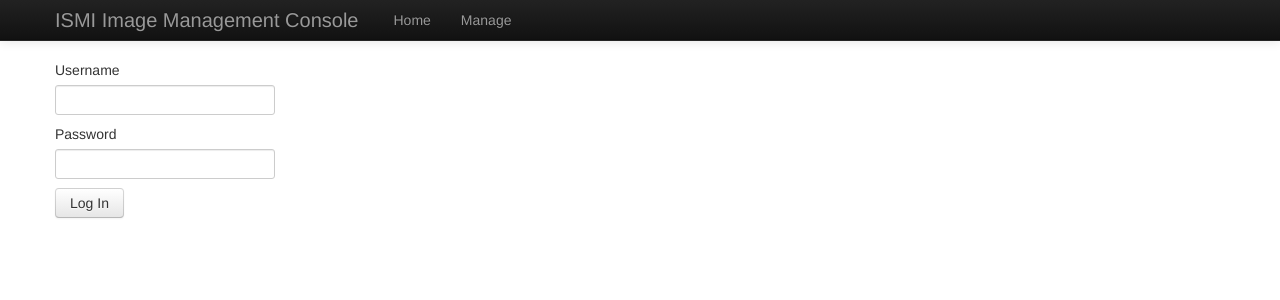
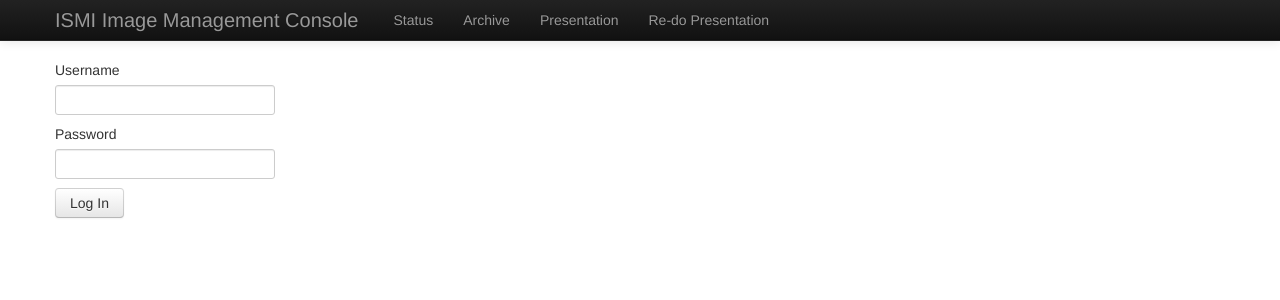
Before and after one commit to robcast/ismi-imageadmin, a Django app: page /imageadmin/login/ in a window 1280 px wide. Shown: the top 300 px of the page. Run offline with Django 4.2, Linux system fonts and the light colour scheme; parts of the project's set-up code (start-up, migrations or seed data) failed here and were passed over.

Commit message:
split manage page into separate archive, presentation, and redo pages.

```diff
--- a/renamer/imageadmin/templates/base.html
+++ b/renamer/imageadmin/templates/base.html
@@ -32,8 +32,11 @@
           <a class="brand" href="#">ISMI Image Management Console</a>
           <div class="nav-collapse collapse">
             <ul class="nav">
-              <li><a href="{% url 'home' %}">Home</a></li>
-              <li><a href="{% url 'manage' %}">Manage</a></li>
+              <li><a href="{% url 'home' %}">Status</a></li>
+              <!-- <li><a href="{% url 'manage' %}">Manage</a></li> -->
+              <li><a href="{% url 'show_to_archive' %}">Archive</a></li>
+              <li><a href="{% url 'show_to_diva' %}">Presentation</a></li>
+              <li><a href="{% url 'show_diva_redo' %}">Re-do Presentation</a></li>
             </ul>
           </div><!--/.nav-collapse -->
         </div>
--- a/renamer/imageadmin/templates/imageadmin/home.html
+++ b/renamer/imageadmin/templates/imageadmin/home.html
@@ -26,7 +26,7 @@
 </div>
 {% endif %}
 
-<h3>Diva Conversion in Progress</h3>
+<h3>Presentation Processing in Progress</h3>
 {% if diva_in_progress %}
 <table class="table table-condensed table-bordered">
     <thead>
--- a/renamer/imageadmin/urls.py
+++ b/renamer/imageadmin/urls.py
@@ -6,6 +6,9 @@ from . import views
 urlpatterns = [
     path('', views.home, name='home'),
     path('manage/', views.manage, name='manage'),
+    path('show_to_archive/', views.show_to_archive, name='show_to_archive'),
+    path('show_to_diva/', views.show_to_diva, name='show_to_diva'),
+    path('show_diva_redo/', views.show_diva_redo, name='show_diva_redo'),
     path('login/', views.user_login, name='login'),
     path('logout/', views.user_logout, name='logout'),
     path('to_archive/', views.to_archive, name='toarchive'),
--- a/renamer/imageadmin/views.py
+++ b/renamer/imageadmin/views.py
@@ -60,6 +60,51 @@ def manage(request):
     }
 
     return render(request, 'imageadmin/manage.html', data)
+
+
+@login_required
+def show_to_archive(request):
+    archive_dirs = list_directory(settings.ARCHIVE_LOCATION)
+    incoming_dirs = list_directory(settings.INCOMING_LOCATION)
+
+    incoming_to_archive = check_difference(incoming_dirs, archive_dirs)
+    incoming_to_archive.sort(key=alphanum_key)
+
+    data = {
+        'to_archive': incoming_to_archive,
+    }
+
+    return render(request, 'imageadmin/show_to_archive.html', data)
+
+
+@login_required
+def show_to_diva(request):
+    archive_dirs = list_directory(settings.ARCHIVE_LOCATION)
+    diva_dirs = list_directory(settings.DIVA_LOCATION)
+
+    archive_to_diva = check_difference(archive_dirs, diva_dirs)
+    archive_to_diva.sort(key=alphanum_key)
+
+    data = {
+        'to_diva': archive_to_diva,
+    }
+
+    return render(request, 'imageadmin/show_to_diva.html', data)
+
+
+@login_required
+def show_diva_redo(request):
+    archive_dirs = list_directory(settings.ARCHIVE_LOCATION)
+    diva_dirs = list_directory(settings.DIVA_LOCATION)
+
+    diva_redo = check_intersection(archive_dirs, diva_dirs)
+    diva_redo.sort(key=alphanum_key)
+
+    data = {
+        'diva_redo': diva_redo
+    }
+
+    return render(request, 'imageadmin/show_diva_redo.html', data)
 
 
 @login_required
--- a/renamer/renamer/__init__.py
+++ b/renamer/renamer/__init__.py
@@ -1,4 +1,4 @@
-# This will make sure the app is always imported when
+# This will make sure the celery app is always imported when
 # Django starts so that shared_task will use this app.
 from .celery import app as celery_app
 
--- a/renamer/renamer/urls.py
+++ b/renamer/renamer/urls.py
@@ -1,7 +1,3 @@
-#from django.conf.urls import patterns, include, url, static
-#from django.conf import settings
-#from django.contrib.staticfiles.urls import staticfiles_urlpatterns
-
 from django.contrib import admin
 from django.urls import include, path
 
```
Also changed, not shown: renamer/imageadmin/templates/imageadmin/show_diva_redo.html (added, +20 -0 lines), renamer/imageadmin/templates/imageadmin/show_to_archive.html (added, +20 -0 lines), renamer/imageadmin/templates/imageadmin/show_to_diva.html (added, +20 -0 lines).
